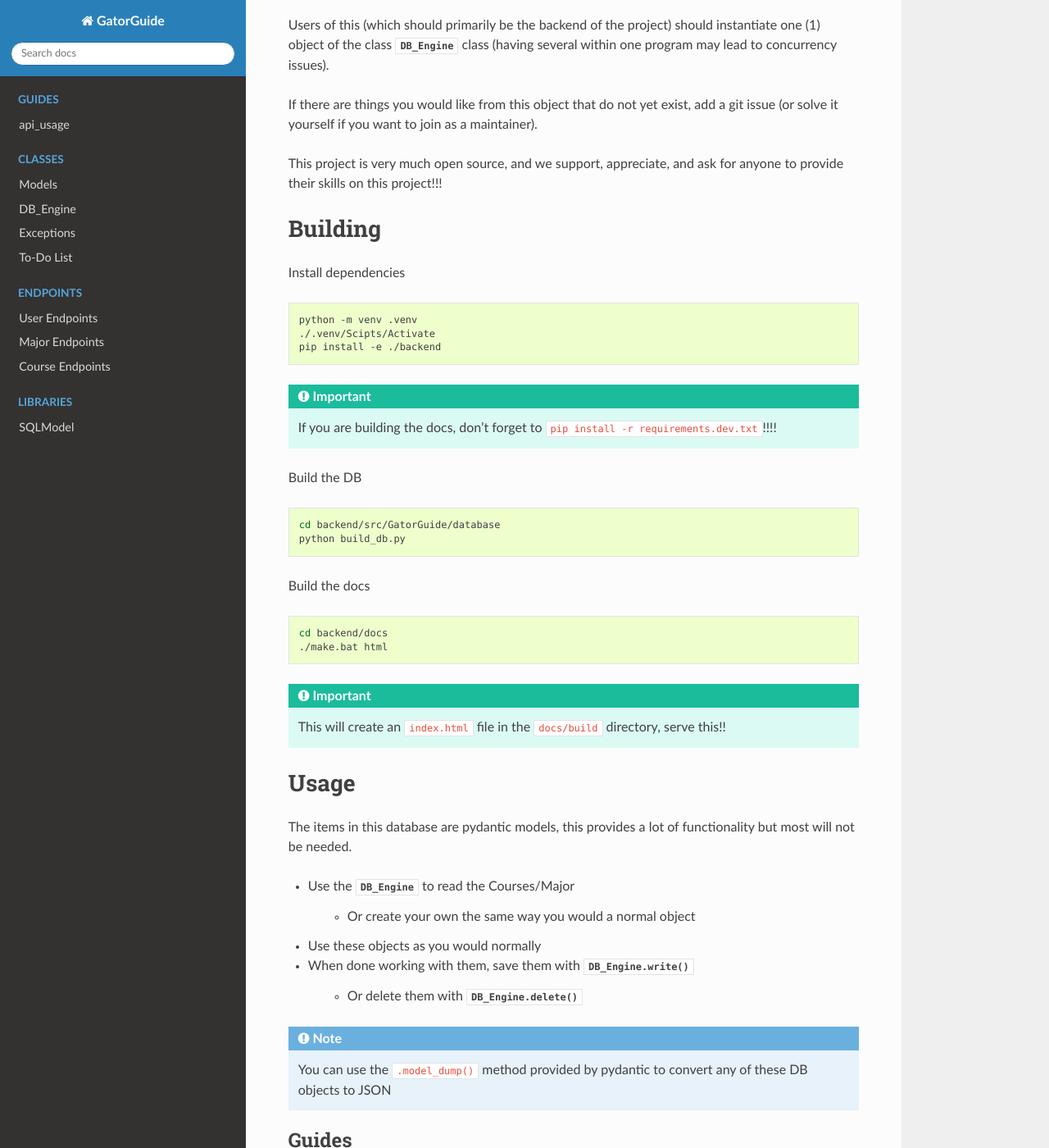
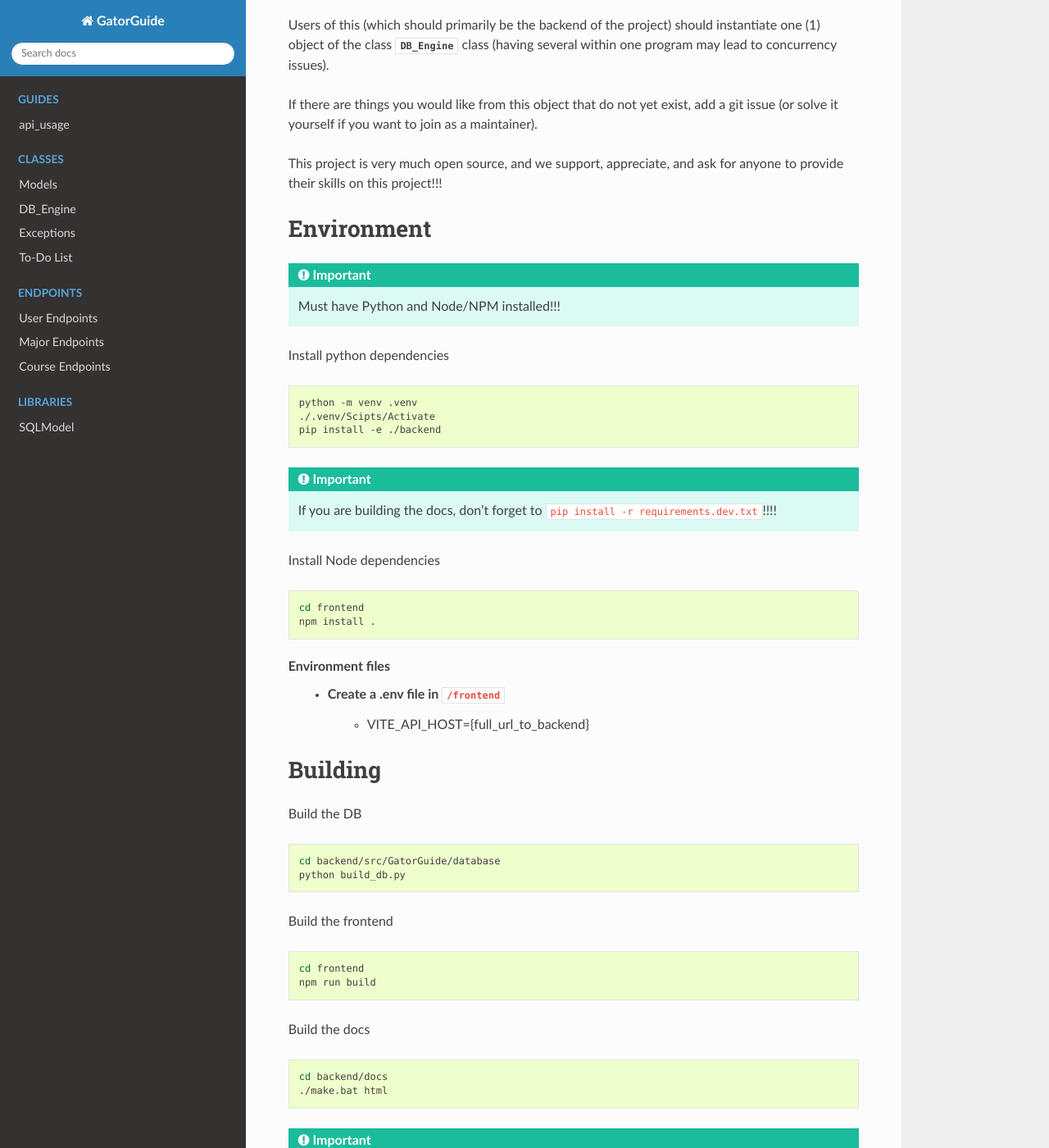
Before and after one commit to CaseZumbrum/GatorGuide, a Sphinx documentation site: the page built from docs/source/index.rst, in a window 1280 px wide and 1400 px high, scrolled down 323 px. Shown: the whole window at 82% size. Built offline with Sphinx 7.4.7 and the Read the Docs theme 3.1.0, drawn with Linux system fonts in a browser that asks for light colours; some of the changed text lies outside the part shown.

Commit message:
update docs on building

```diff
--- a/docs/source/index.rst
+++ b/docs/source/index.rst
@@ -20,10 +20,14 @@ If there are things you would like from this object that do not yet exist, add a
 
 This project is very much open source, and we support, appreciate, and ask for anyone to provide their skills on this project!!!
 
-Building
-========
 
-Install dependencies
+Environment
+===========
+
+.. important::
+   Must have Python and Node/NPM installed!!!
+
+Install python dependencies
 
 .. code-block:: bash
 
@@ -35,6 +39,20 @@ Install dependencies
 
    If you are building the docs, don't forget to ``pip install -r requirements.dev.txt``!!!!
 
+Install Node dependencies
+
+.. code-block:: bash
+
+   cd frontend
+   npm install .
+
+Environment files
+   - Create a .env file in ``/frontend``
+      - VITE_API_HOST={full_url_to_backend}
+
+Building
+========
+
 Build the DB
 
 .. code-block:: bash
@@ -42,6 +60,12 @@ Build the DB
    cd backend/src/GatorGuide/database
    python build_db.py
 
+Build the frontend
+
+.. code-block:: bash
+
+   cd frontend
+   npm run build
 
 Build the docs
 
@@ -54,6 +78,37 @@ Build the docs
 
    This will create an ``index.html`` file in the ``docs/build`` directory, serve this!!
 
+Running
+=======
+
+++++++++
+Dev Mode
+++++++++
+
+Start frontend server
+
+.. code-block:: bash
+
+   cd frontend
+   npm run start
+
+Start backend server
+
+.. code-block:: bash
+
+   ./.venv/scripts/Activate
+   cd backend/src/GatorGuide/api
+   fastapi dev --port {port} main.py
+
++++++++++++++++
+Production Mode
++++++++++++++++
+
+.. code-block:: bash
+
+   ./.venv/scripts/Activate
+   cd backend/src/GatorGuide/api
+   fastapi run --port {port} main.py
 
 Usage
 =====
@@ -89,7 +144,6 @@ The items in this database are pydantic models, this provides a lot of functiona
    exceptions
    todo
 
-
 .. toctree::
    :maxdepth: 2
    :caption: Endpoints
```
